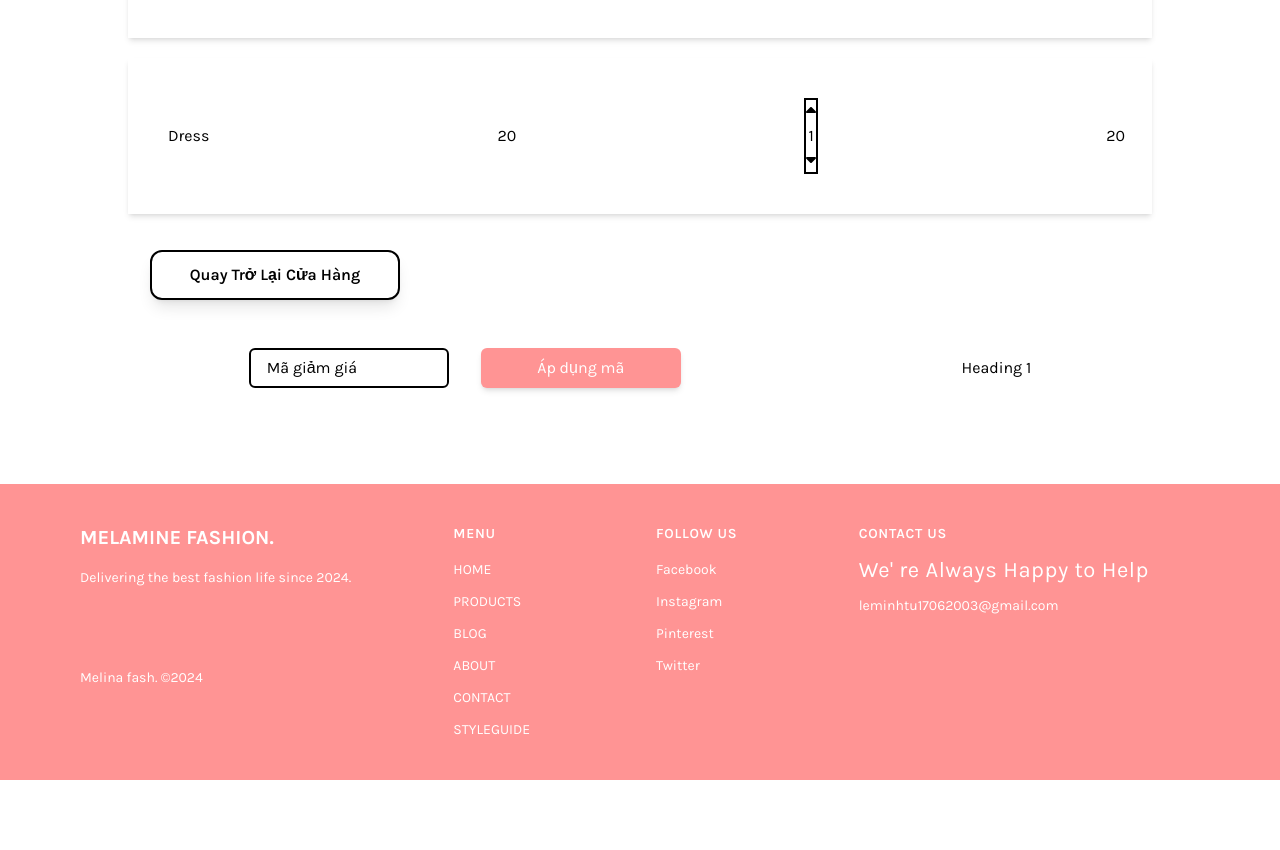
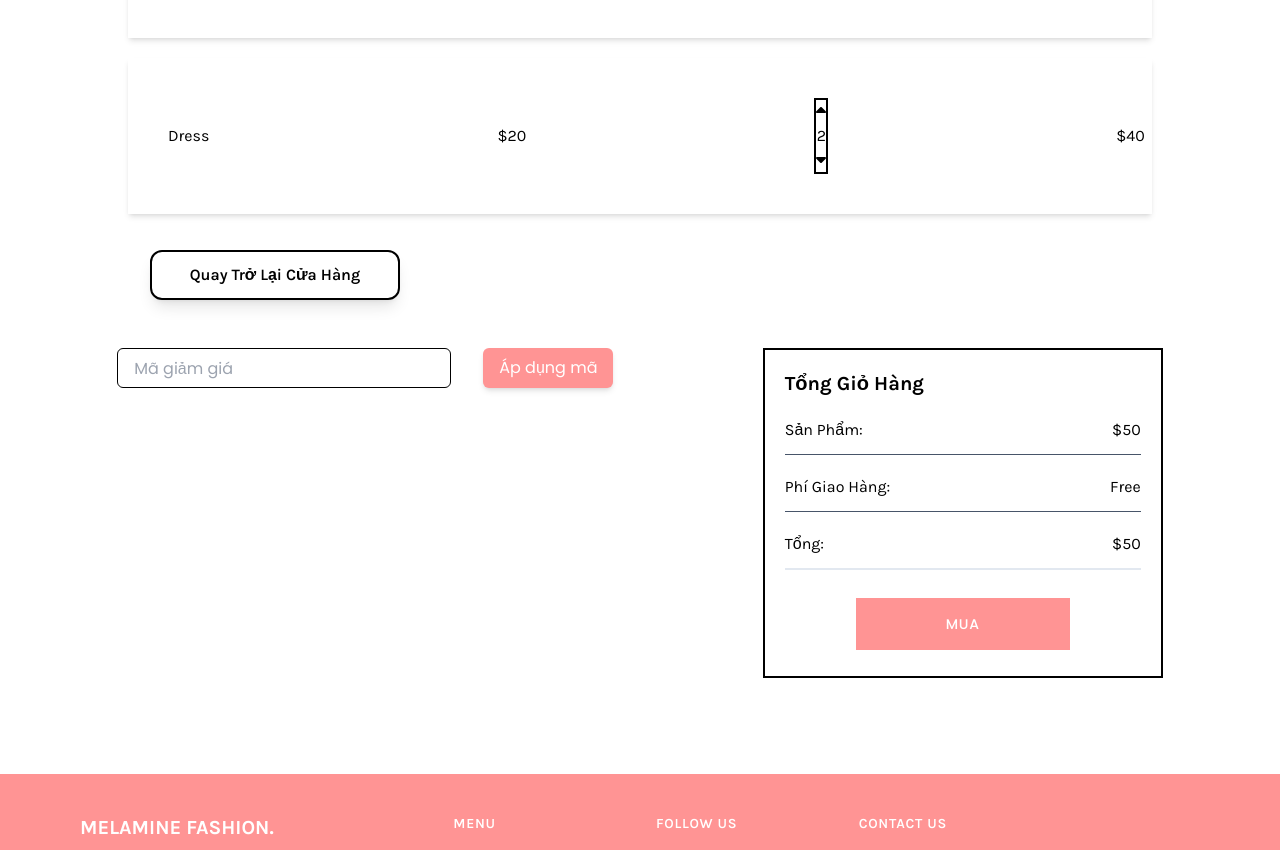
Before and after one commit to minhhhhhtu/ISD-final, a React (Create React App) app in the folder frontEnd/: page /carts in a window 1280 px wide. Shown: the part 386-1236 px from the top of the page. Before the commit the page ends 1166 px from the top, so only its background shows below. Built offline with nearby package versions, Linux system fonts and the light colour scheme.

Commit message:
done cart page

```diff
--- a/frontEnd/src/DetailProduct/TotalCart/TotalCart.tsx
+++ b/frontEnd/src/DetailProduct/TotalCart/TotalCart.tsx
@@ -1,5 +1,6 @@
 import React, { useState, useEffect } from "react";
 import { FontAwesomeIcon } from "@fortawesome/react-fontawesome";
+import { NavLink } from "react-router-dom";
 import { faCaretUp, faCaretDown } from "@fortawesome/free-solid-svg-icons";
 
 interface Product {
@@ -12,7 +13,7 @@ interface Product {
 function TotalCart() {
   const [products, setProducts] = useState<Product[]>([
     { id: 1, product: "T-Shirt", quantity: 1, price: 10 },
-    { id: 2, product: "Dress", quantity: 1, price: 20 },
+    { id: 2, product: "Dress", quantity: 2, price: 20 },
   ]);
 
   const [totalAmt, setTotalAmt] = useState(0);
@@ -48,8 +49,13 @@ function TotalCart() {
           ? { ...product, quantity: product.quantity - 1 }
           : product
       );
-      return updatedProducts.filter((product) => product.quantity > 0); // Remove the product if quantity becomes 0
+      return updatedProducts.filter((product) => product.quantity > 0);
     });
+
+    const totalAmt = products.reduce(
+      (accumulator, product) => accumulator + product.price * product.quantity,
+      0
+    );
   };
 
   return (
@@ -68,7 +74,7 @@ function TotalCart() {
             className="flex flex-row md:w-[80%] items-center shadow-md mb-5 p-10 gap-72"
           >
             <div className="basis-1/4 text-black">{product.product}</div>
-            <div className="basis-1/4 text-black">{product.price}</div>
+            <div className="basis-1/4 text-black">${product.price}</div>
             <div className="quantity-container basis-1/4 flex flex-col justify-center items-center h-full border-2 border-black text-black">
               <button onClick={() => incrQty(product.id)}>
                 <FontAwesomeIcon icon={faCaretUp} />
@@ -81,21 +87,56 @@ function TotalCart() {
               )}
             </div>
             <div className="basis-1/4 text-black">
-              {product.quantity * product.price}
+              ${product.quantity * product.price}
             </div>
           </div>
         ))}
       </div>
-      <div className="back-home mb-12 ml-[150px] py-2 flex justify-center items-center rounded-xl w-[250px] h-[50px] border-2 boder-solid font-semibold shadow-lg border-black text-black bg-white hover:bg-pinky-50 hover:text-slate-500">
+      <NavLink
+        to="/home"
+        className="back-home mb-12 ml-[150px] py-2 flex justify-center items-center rounded-xl w-[250px] h-[50px] border-2 boder-solid font-semibold shadow-lg border-black text-black bg-white hover:bg-pinky-50 hover:text-slate-500 cursor-pointer"
+      >
         Quay Trở Lại Cửa Hàng
-      </div>
+      </NavLink>
 
-      <div className="summary flex flex-row justify-evenly items-center text-black gap-8 mb-24">
+      <div className="summary flex flex-row justify-evenly items-start text-black gap-8 mb-24">
         <div className="voucherFree flex flex-row gap-8">
-          <div className="flex justify-start items-center pl-4 w-[200px] py-4 rounded-md h-[40px] border-2 border-black">Mã giảm giá</div>
-          <div className="flex justify-center items-center w-[200px] py-4 rounded-md h-[40px] bg-pinky-600 text-white shadow-md">Áp dụng mã</div>
+          <input
+            type="text"
+            placeholder="Mã giảm giá"
+            className="flex justify-start items-center pl-4 py-4 rounded-md h-[40px] border-[1px] border-solid border-black"
+          />
+          <button
+            type="submit"
+            className="flex justify-center items-center w-full px-4 py-4 rounded-md h-[40px] bg-pinky-600 text-white shadow-md"
+          >
+            Áp dụng mã
+          </button>
         </div>
-        <div>Heading 1</div>
+
+        <div className="flex flex-col w-[400px] h-[330px]  border-2 border-solid border-black p-5">
+          <h2 className="text-xl font-bold text-black mb-2">Tổng Giỏ Hàng</h2>
+          <div className="products flex flex-row justify-between mb-2 border-b border-solid border-slate-600">
+            <p className="text-m text-black">Sản Phẩm:</p>
+            <p className="text-m text-black">${totalAmt}</p>
+          </div>
+          <div className="products flex flex-row justify-between mb-2 border-b border-solid border-slate-600">
+            <p className="text-m text-black">Phí Giao Hàng:</p>
+            <p className="text-m text-black">Free</p>
+          </div>{" "}
+          <div className="products flex flex-row justify-between mb-7">
+            <p className="text-m text-black">Tổng:</p>
+            <p className="text-m text-black">${totalAmt}</p>
+          </div>
+          <div className="flex justify-center items-center">
+            <button
+              type="submit"
+              className="button flex justify-center items-center w-[60%] font-medium text-white bg-pinky-600"
+            >
+              Mua
+            </button>
+          </div>
+        </div>
       </div>
     </>
   );
--- a/frontEnd/src/Home/footer/Footer.tsx
+++ b/frontEnd/src/Home/footer/Footer.tsx
@@ -4,7 +4,7 @@ class Footer extends React.Component {
     render ( ) {
         return (
             <>
-            <footer className="w-full px-20 py-10 bg-pinky-600 text-white text-sm">
+            <footer className=" w-full px-20 py-10 bg-pinky-600 text-white text-sm">
                 <div className="flex flex-col md:flex-row text-center md:text-left gap-12 md:gap-8">
                     <div className="basis-2/6">
                         <div className="font-bold text-xl mb-4 text-white"> MELAMINE FASHION. </div>
```
